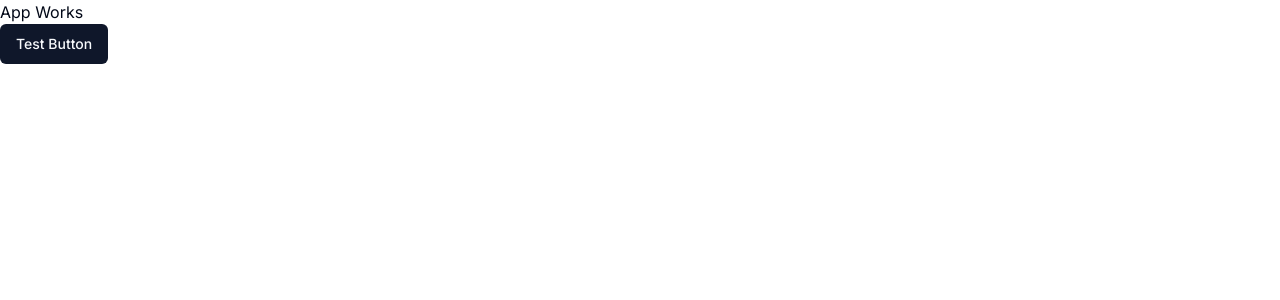
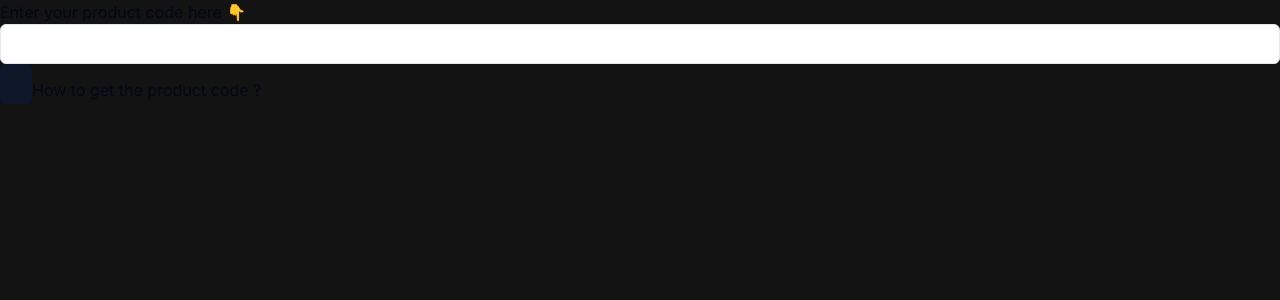
Before and after one commit to Analog-Archives/Argos-Review-Analyzer, a Next.js app: page / in a window 1280 px wide. Shown: the top 300 px of the page. Built offline with nearby package versions, Linux system fonts and the light colour scheme.

Commit message:
update repo

```diff
--- a/app/globals.css
+++ b/app/globals.css
@@ -64,6 +64,8 @@
     @apply border-border;
   }
   body {
+    min-height: 100vh;
+    background: #141313 !important;
     @apply bg-background text-foreground;
   }
 }
--- a/app/page.tsx
+++ b/app/page.tsx
@@ -1,11 +1,17 @@
-import { Button } from "@/components/ui/button";
 import Image from "next/image";
+
+// components
+import SearchSection from "@/components/app/home/search-section/search-section";
 
 export default function Home() {
   return (
     <>
-      <h1>App Works</h1>
-      <Button>Test Button</Button>
+      {/* navbar */}
+
+      {/* search section */}
+      <SearchSection />
+
+      {/* disclaimer text */}
     </>
   );
 }
--- /dev/null
+++ b/components/app/home/search-section/search-section.tsx
@@ -0,0 +1,20 @@
+"use client"
+
+// components
+import { Input } from '@/components/ui/input'
+
+// shad cn components
+import { Button } from "@/components/ui/button";
+
+const SearchSection: React.FC<{}> = () => {
+    return (
+        <>
+            <p>Enter your product code here 👇</p>
+            <Input />
+            <Button />
+            <a href="">How to get the product code ?</a>
+        </>
+    )
+}
+
+export default SearchSection
--- /dev/null
+++ b/components/ui/input.tsx
@@ -0,0 +1,25 @@
+import * as React from "react"
+
+import { cn } from "@/lib/utils"
+
+export interface InputProps
+  extends React.InputHTMLAttributes<HTMLInputElement> {}
+
+const Input = React.forwardRef<HTMLInputElement, InputProps>(
+  ({ className, type, ...props }, ref) => {
+    return (
+      <input
+        type={type}
+        className={cn(
+          "flex h-10 w-full rounded-md border border-input bg-background px-3 py-2 text-sm ring-offset-background file:border-0 file:bg-transparent file:text-sm file:font-medium file:text-foreground placeholder:text-muted-foreground focus-visible:outline-none focus-visible:ring-2 focus-visible:ring-ring focus-visible:ring-offset-2 disabled:cursor-not-allowed disabled:opacity-50",
+          className
+        )}
+        ref={ref}
+        {...props}
+      />
+    )
+  }
+)
+Input.displayName = "Input"
+
+export { Input }
--- a/package.json
+++ b/package.json
@@ -10,6 +10,7 @@
   },
   "dependencies": {
     "@radix-ui/react-slot": "^1.1.0",
+    "bootstrap": "^5.3.3",
     "class-variance-authority": "^0.7.0",
     "clsx": "^2.1.1",
     "lucide-react": "^0.416.0",
```
Also changed, not shown: components/app/home/disclaimer-section/disclaimer.module.css (added), components/app/home/disclaimer-section/disclaimer.tsx (added), components/app/home/search-section/search-section.module.css (added), components/app/navbar/navbar.module.css (added), components/app/navbar/navbar.tsx (added), 1 other file (tests, documents, lock files or other folders).
